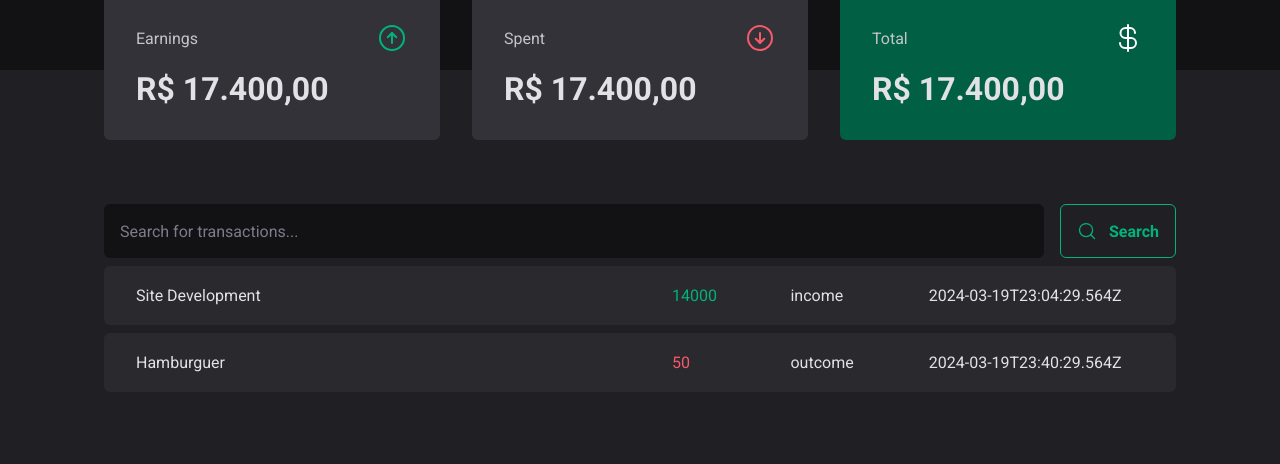
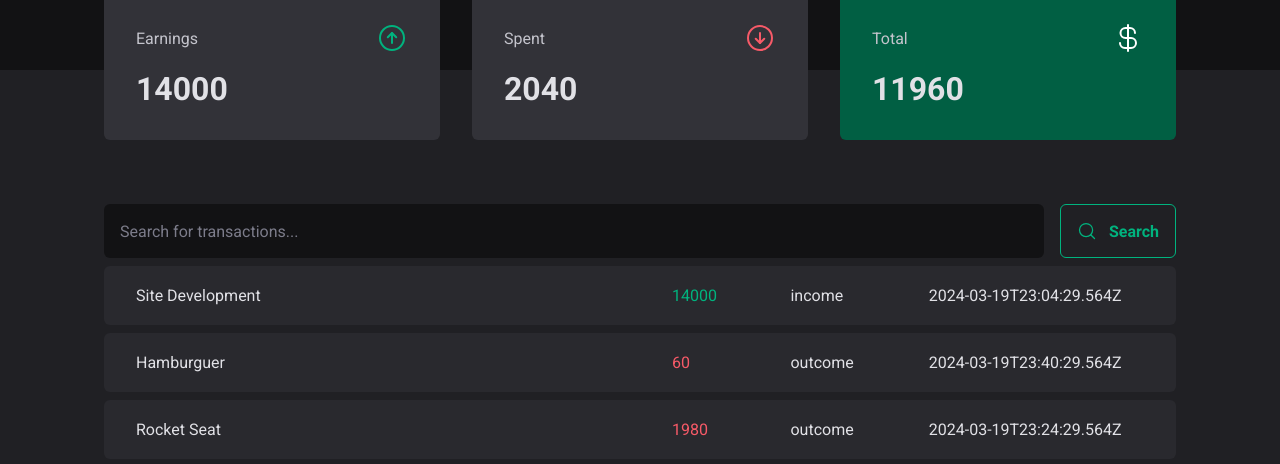
Before and after one commit to souph1s/dt-money, a React (Vite) app: page / in a window 1280 px wide. Shown: the part 390-854 px from the top of the page. Before the commit the page ends 800 px from the top, so only its background shows below. Built offline with nearby package versions, Linux system fonts and the light colour scheme; data requests are answered from the project's data file.

Commit message:
transactions summary

```diff
--- a/server.json
+++ b/server.json
@@ -13,8 +13,16 @@
             "description": "Hamburguer",
             "type": "outcome",
             "category": "Food",
-            "price": 50,
+            "price": 60,
             "createdAt": "2024-03-19T23:40:29.564Z"
+        },
+        {
+            "id": 3,
+            "description": "Rocket Seat",
+            "type": "outcome",
+            "category": "Education",
+            "price": 1980,
+            "createdAt": "2024-03-19T23:24:29.564Z"
         }
     ]
 }
--- a/src/components/Summary/index.tsx
+++ b/src/components/Summary/index.tsx
@@ -1,7 +1,29 @@
 import { ArrowCircleDown, ArrowCircleUp, CurrencyDollar } from "phosphor-react";
 import { SummaryCard, SummaryContainer } from "./styles";
+import { useContext } from "react";
+import { TransactionsContext } from "../../contexts/TransactionsContext";
 
 export function Summary() {
+  const { transactions } = useContext(TransactionsContext);
+
+  const summary = transactions.reduce(
+    (acc, transaction) => {
+      if (transaction.type === "income") {
+        acc.income += transaction.price;
+        acc.total += transaction.price;
+      } else {
+        acc.outcome += transaction.price;
+        acc.total -= transaction.price;
+      }
+      return acc;
+    },
+    {
+      income: 0,
+      outcome: 0,
+      total: 0,
+    }
+  );
+
   return (
     <SummaryContainer>
       <SummaryCard>
@@ -9,14 +31,14 @@
           <span>Earnings</span>
           <ArrowCircleUp size={32} color="#00b37e" />
         </header>
-         <strong>R$ 17.400,00</strong>
+        <strong>{summary.income}</strong>
       </SummaryCard>
       <SummaryCard>
         <header>
           <span>Spent</span>
           <ArrowCircleDown size={32} color="#f75a68" />
         </header>
-        <strong>R$ 17.400,00</strong>
+        <strong>{summary.outcome}</strong>
       </SummaryCard>
 
       <SummaryCard variant="green">
@@ -24,7 +46,7 @@
           <span>Total</span>
           <CurrencyDollar size={32} color="#fff" />
         </header>
-        <strong>R$ 17.400,00</strong>
+        <strong>{summary.total}</strong>
       </SummaryCard>
     </SummaryContainer>
   );
```
